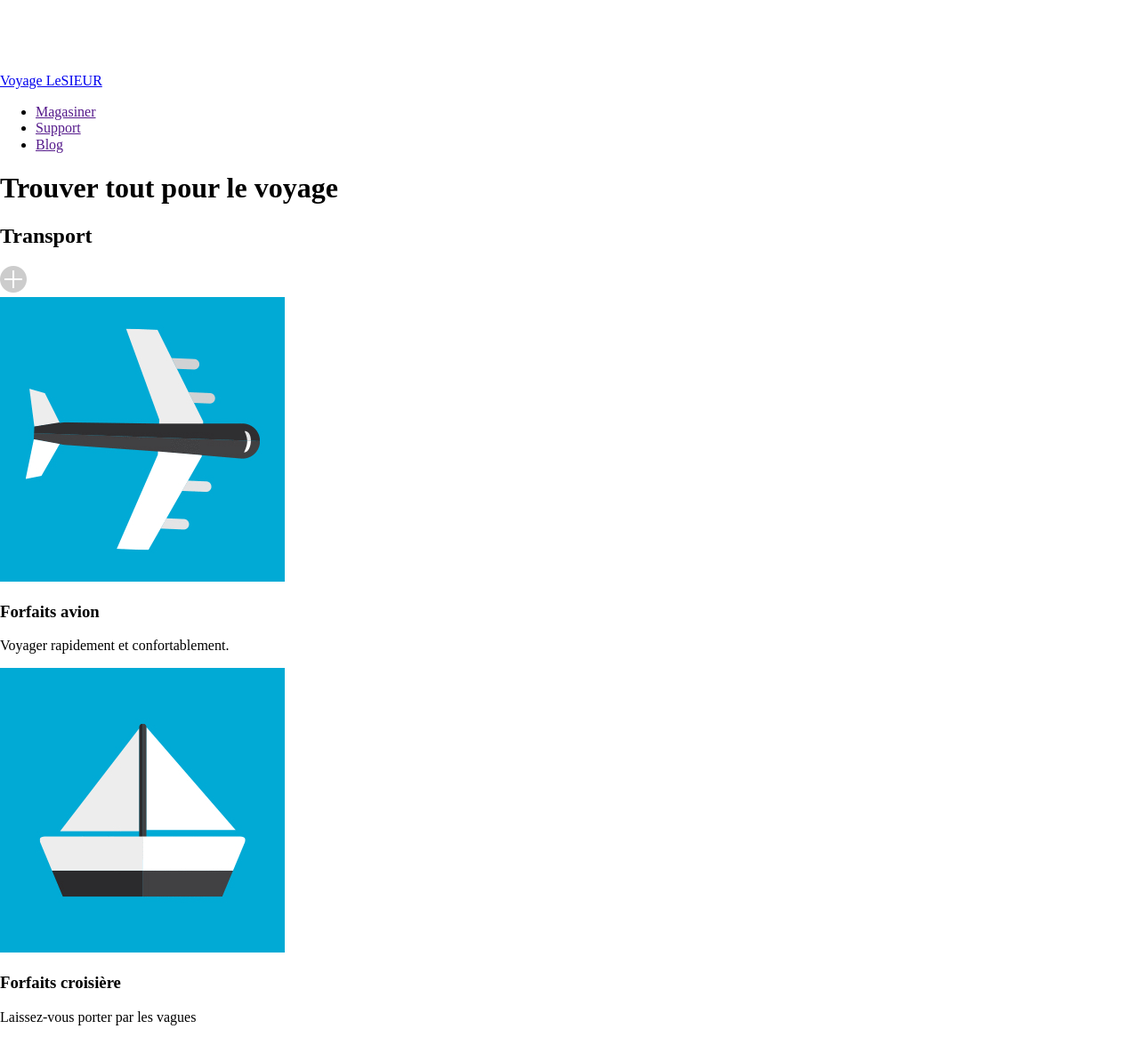
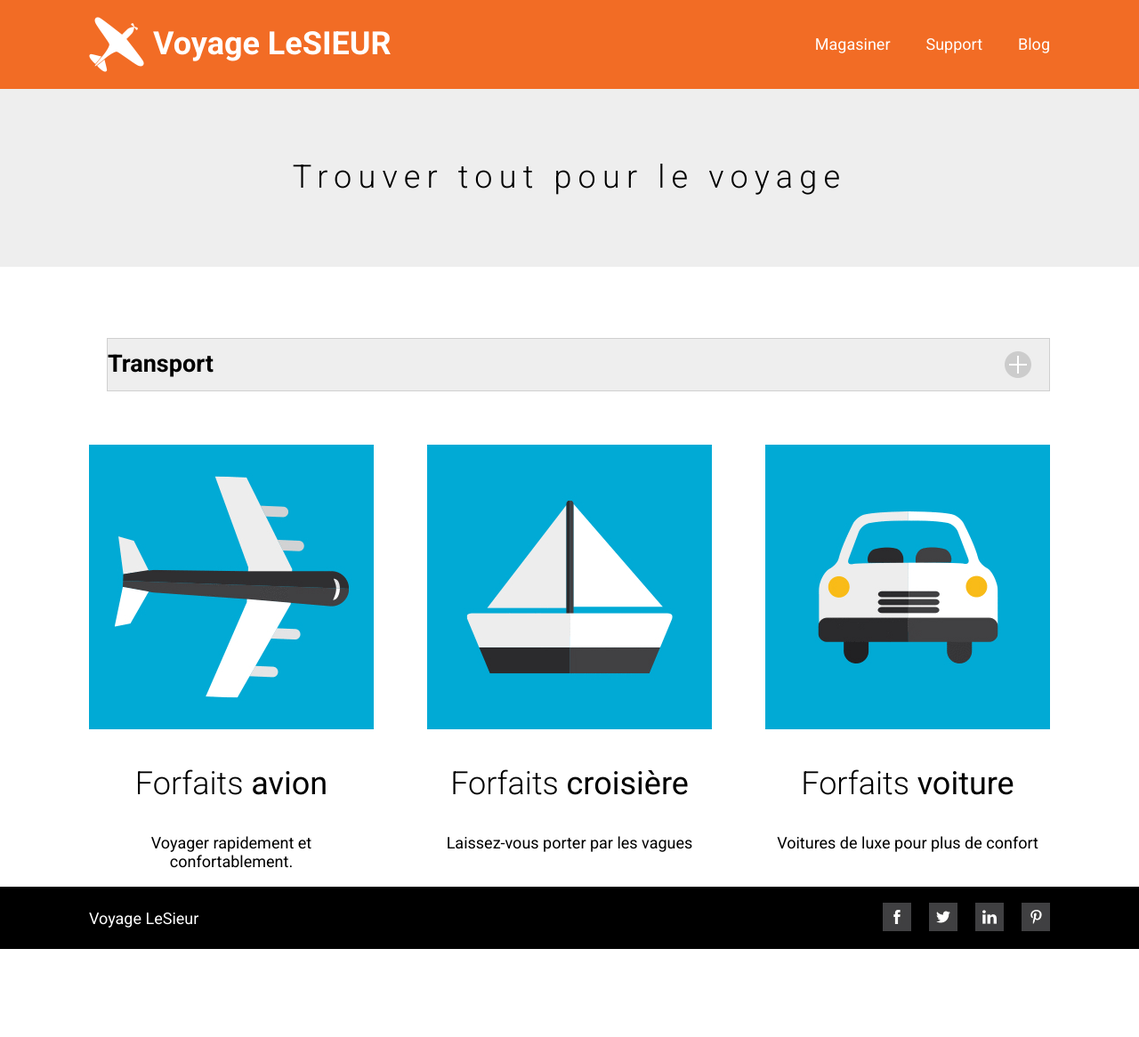
Before and after one commit to roros0923/site1_voyagelesieur, a plain HTML site: page index.html in a window 1280 px wide. Shown: the top 1166 px of the page at 89% size. After the commit the page ends 1070 px from the top, so only its background shows below. Drawn offline with Linux system fonts and the light colour scheme.

Commit message:
CSS complété

```diff
--- a/css/styles.css
+++ b/css/styles.css
@@ -0,0 +1,214 @@
+/*---------------------------------------------------------
+BASES
+---------------------------------------------------------*/
+
+html {
+    box-sizing: border-box;
+}
+
+*,*:before,*:after{
+    box-sizing: inherit;
+}
+
+
+/*---------------------------------------------------------
+Générique
+---------------------------------------------------------*/
+
+.wrapper {
+    max-width: 1080px;
+    margin: 0 auto; /* ça met haut bas à 0 et left right à auto*/
+}
+
+body{ /* Les 3 du hauts sont obligatoire (margin padding font)*/
+    margin: 0;
+    padding: 0;
+    font-family: "Roboto", serif;
+
+
+    background-color: white;
+    font-size: 18px;
+}
+
+a{
+    text-decoration: none;
+}
+
+
+/*---------------------------------------------------------
+Components
+---------------------------------------------------------*/
+
+/*Header */
+
+header{
+    background-color: #f26c25;
+    padding-top: 10px;
+    padding-bottom: 10px;
+}
+
+header .wrapper{
+    display: flex;
+    justify-content: space-between; /* Un à gauche, l'autre à droite */
+    align-items: center;
+
+    height: 80px;
+}
+
+.logo{
+    display: flex;
+    align-items: center;
+    gap: 10px;
+}
+
+.logo p{
+    font-size: 36px;
+    font-weight: 700;
+    color: white;
+}
+
+header ul{
+    display: flex;
+    justify-content: flex-end; /* pour les avoir au bout*/
+    gap: 40px;
+
+    list-style: none;
+}
+
+nav a{
+    color: white;
+}
+
+nav a:hover{
+    text-decoration: underline;
+}
+
+/*Section Baniere*/
+
+.baniere{
+    background-color: #eeeeee;
+}
+
+.baniere .wrapper{
+    display: flex;
+    justify-content: center;
+    align-items: center;
+    height: 200px;
+}
+
+.baniere h1{
+    font-size: 36px;
+    text-align: center;
+    font-weight: 300;
+    letter-spacing: 7.2px;
+}
+
+/* Section Transport */
+
+.titre-section{
+    display: flex;
+    justify-content: space-between; /*horizontal*/
+    align-items: center; /* vertical*/
+
+    height: 60px;
+    background-color: #eeeeee;
+    border: 1px solid #d0d0d0;
+
+    margin-top: 80px;
+    margin-bottom: 60px;
+}
+
+.titre-section {
+    font-size: 18px;
+    font-weight: 700;
+    margin-left: 20px;
+}
+
+.titre-section img{
+
+    margin-right: 20px;
+    cursor: pointer; /*Transforme la main en pointeur quand on survol. */
+}
+
+.conteneur-transport{
+    display: grid;
+    grid-template-columns: 1fr 1fr 1fr;
+    gap: 60px;
+
+}
+
+.conteneur-transport h3{
+    font-size: 36px;
+    font-weight: 300;
+
+    text-align: center;
+
+}
+
+.conteneur-transport p{
+    text-align: center;
+}
+
+
+/* Section Footer */
+
+footer .wrapper ul li a{
+    display: inline-block; /*permet d'avoir des propriétés blocks à des éléments inlines */
+    width: 32px;
+    height: 32px;
+
+}
+
+.facebook a{
+    background-image: url("../images/facebook-nb1.jpg");
+}
+
+.twitter a{
+    background-image: url("../images/twitter-nb1.jpg");
+}
+
+.pinterest a{
+    background-image: url("../images/pinterest-nb1.jpg");
+}
+
+.linkedin a{
+    background-image: url("../images/linkedin-nb1.jpg");
+}
+
+.facebook a:hover{
+    background-image: url("../images/facebook-survol1.jpg");
+}
+
+.twitter a:hover{
+    background-image: url("../images/twitter-survol1.jpg");
+}
+
+.pinterest a:hover{
+    background-image: url("../images/pinterest-survol1.jpg");
+}
+
+.linkedin a:hover{
+    background-image: url("../images/linkedin-survol1.jpg");
+}
+
+footer .wrapper{
+    display: flex;
+    justify-content: space-between;
+    align-items: center;
+}
+
+footer{
+    background-color: black;
+    height: 70px;
+}
+
+footer h4{
+    color: white;
+    font-weight: 400;
+}
+
+footer ul{
+    display: flex;
+    list-style:  none;
+    gap: 20px;
+}
--- a/index.html
+++ b/index.html
@@ -25,7 +25,7 @@
 
     <header>
         <div class="wrapper">
-            <a href="index.html">
+            <a class="logo" href="index.html">
                 <img src="images/logo1.png">
                 <p>Voyage LeSIEUR</p>
             </a>
```
